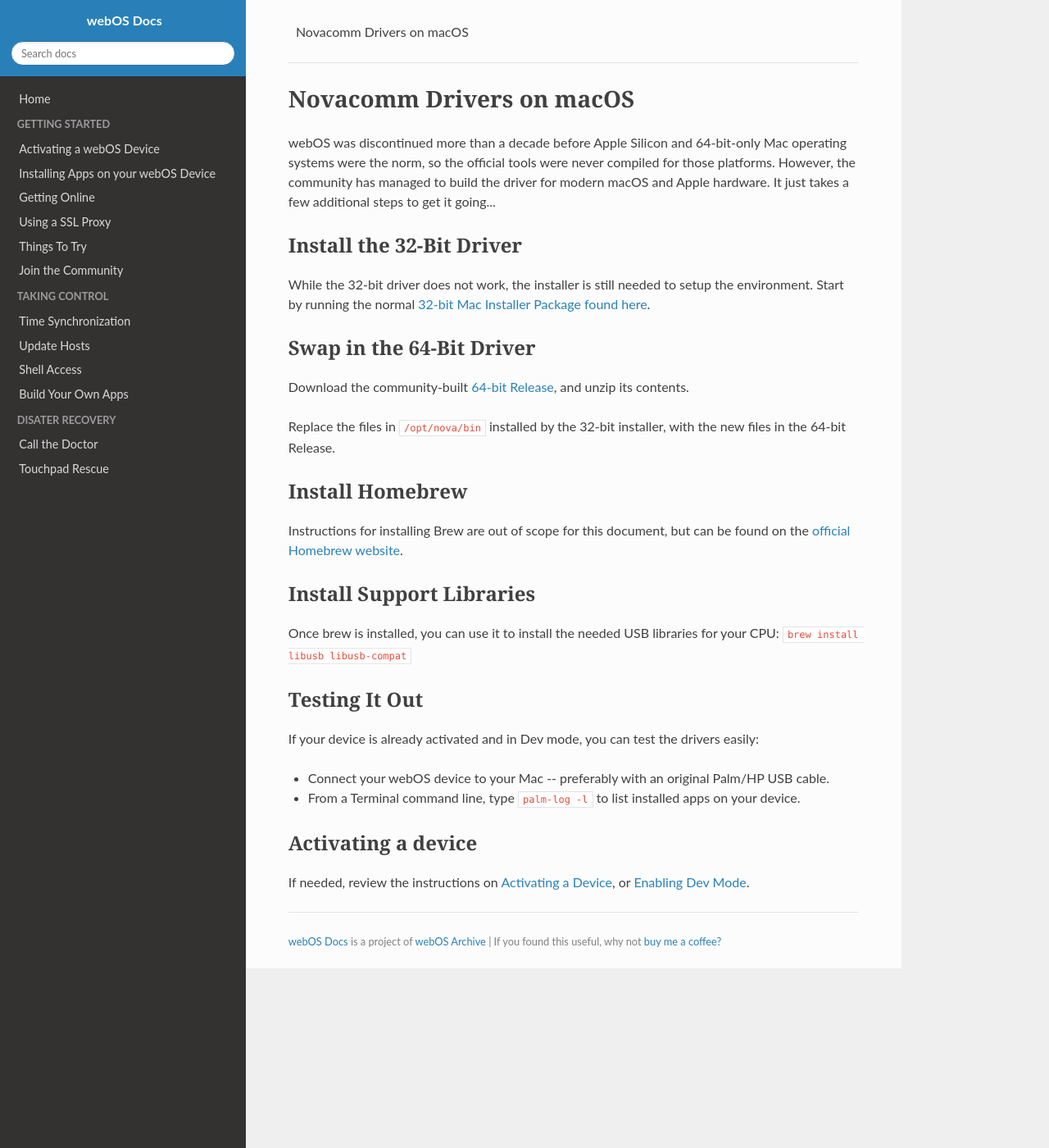
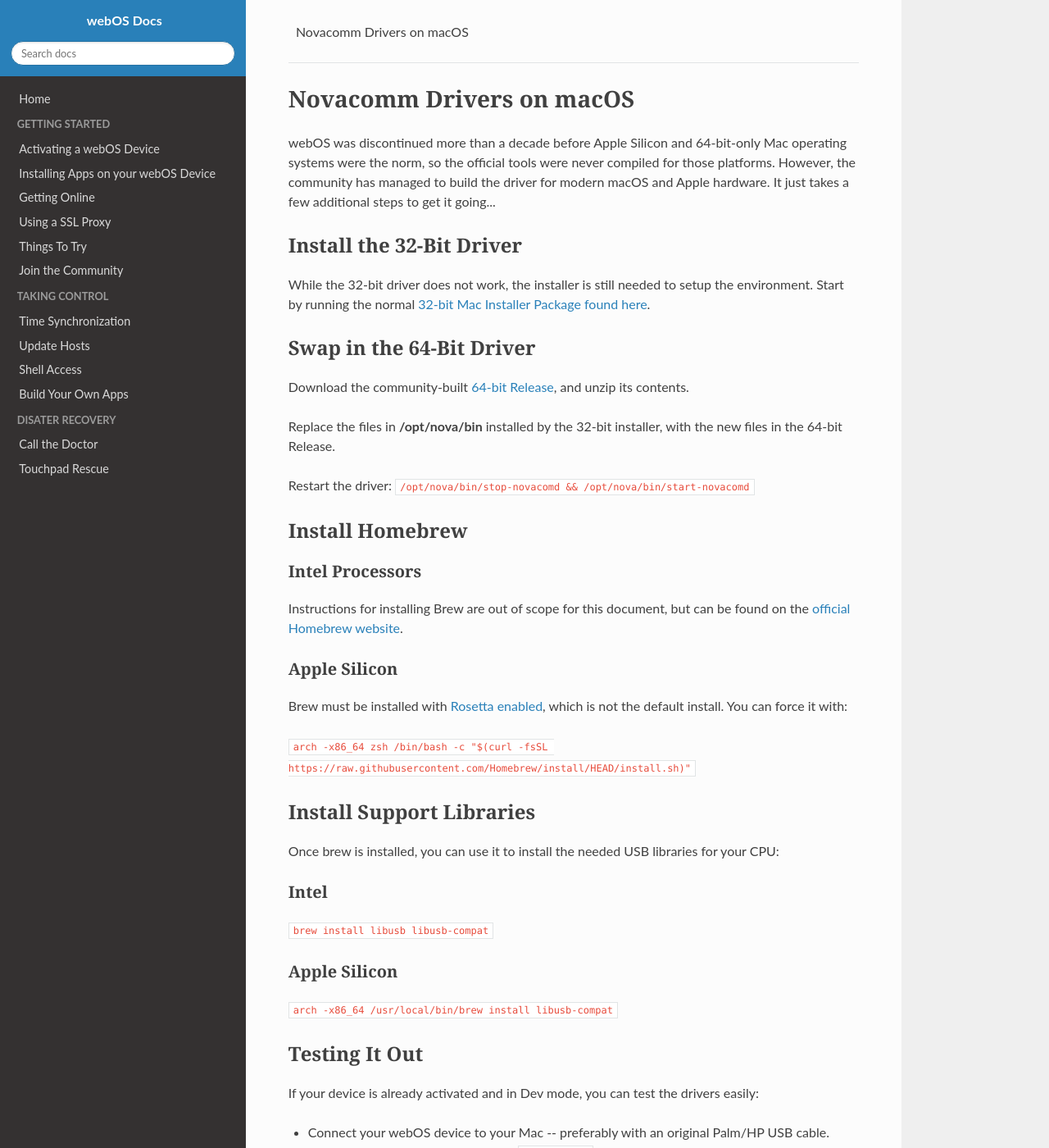
Before and after one commit to webOSArchive/webos-docs, an MkDocs documentation site: the page built from docs/macos-install.md, in a window 1280 px wide and 1400 px high. Shown: the whole window at 82% size. Built offline with MkDocs 1.6.1, drawn with Linux system fonts in a browser that asks for light colours; nearby versions of some CDN libraries; some web fonts are replaced; library files that are not in the unit come from our copies.

Commit message:
add Apple Silicon instructions

```diff
--- a/docs/macos-install.md
+++ b/docs/macos-install.md
@@ -10,16 +10,33 @@ While the 32-bit driver does not work, the installer is still needed to setup th
 
 Download the community-built <a href="https://github.com/incidentist/novacomd/releases/tag/macos64" target="_blank">64-bit Release</a>, and unzip its contents.
 
-Replace the files in `/opt/nova/bin` installed by the 32-bit installer, with the new files in the 64-bit Release.
+Replace the files in **/opt/nova/bin** installed by the 32-bit installer, with the new files in the 64-bit Release.
+
+Restart the driver: `/opt/nova/bin/stop-novacomd && /opt/nova/bin/start-novacomd`
 
 ## Install Homebrew
 
+### Intel Processors
+
 Instructions for installing Brew are out of scope for this document, but can be found on the <a href="https://brew.sh/" target="_blank">official Homebrew website</a>.
+
+### Apple Silicon
+
+Brew must be installed with <a href="https://gist.github.com/progrium/b286cd8c82ce0825b2eb3b0b3a0720a0#homebrew" target="_blank">Rosetta enabled</a>, which is not the default install. You can force it with:
+
+`arch -x86_64 zsh /bin/bash -c "$(curl -fsSL https://raw.githubusercontent.com/Homebrew/install/HEAD/install.sh)"`
 
 ## Install Support Libraries
 
 Once brew is installed, you can use it to install the needed USB libraries for your CPU:
+
+### Intel
+
 `brew install libusb libusb-compat`
+
+### Apple Silicon
+
+`arch -x86_64 /usr/local/bin/brew install libusb-compat`
 
 ## Testing It Out
 
```
